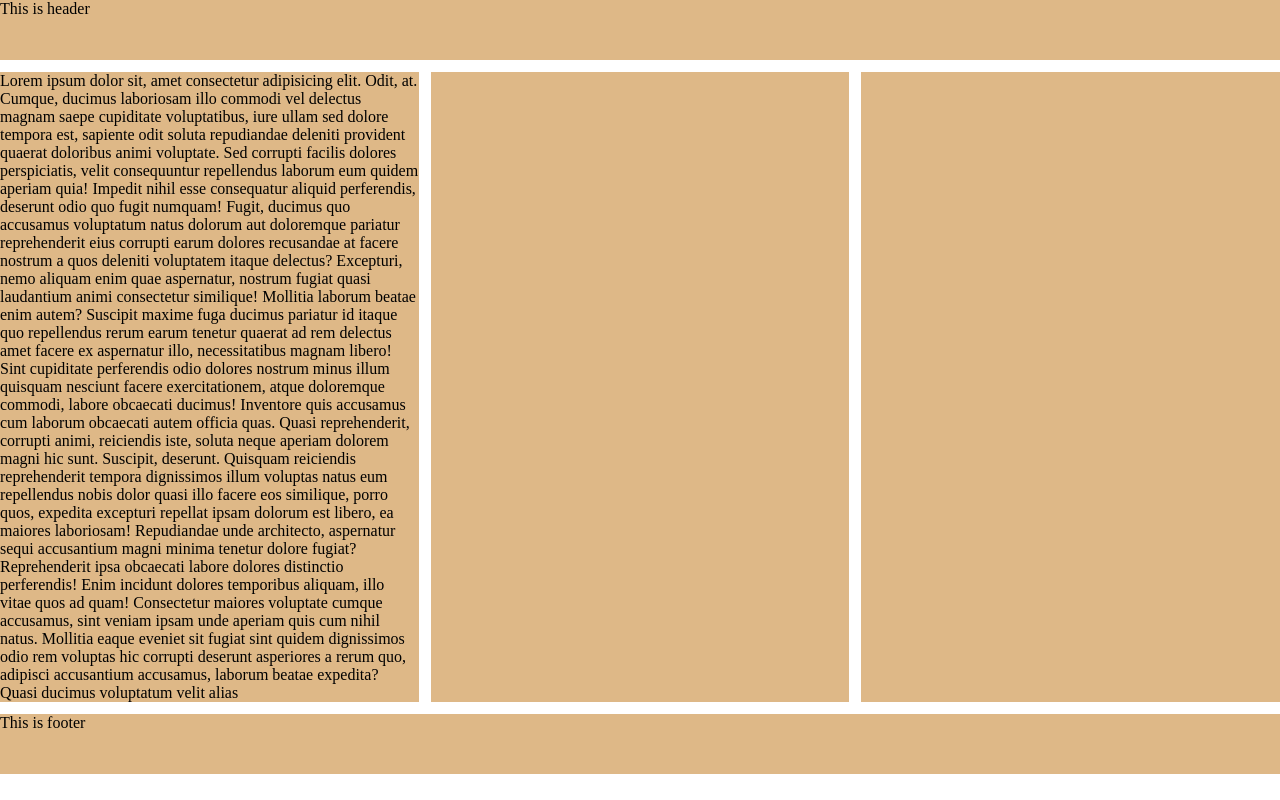
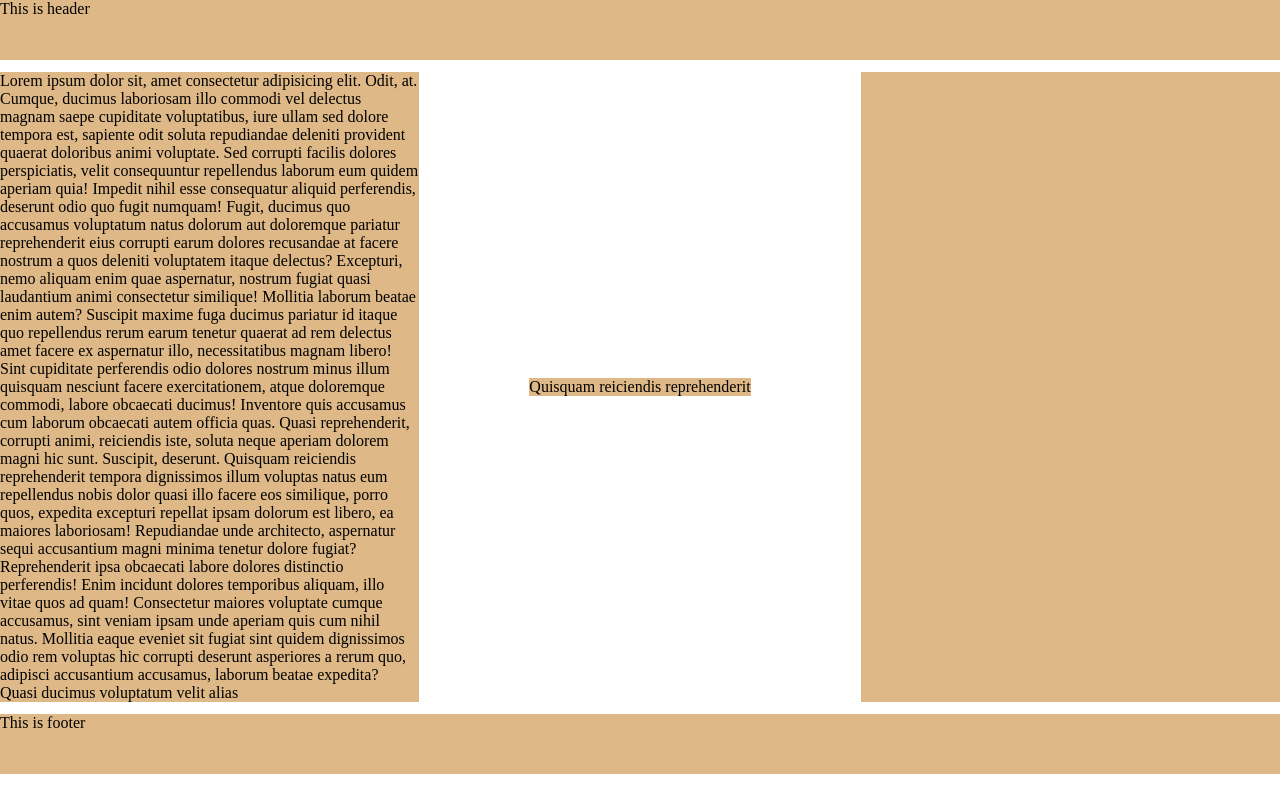
Before and after one commit to readytowork-org/css-grid, a plain HTML site: page css-grid-1/index.html in a window 1280 px wide. Drawn offline with Linux system fonts and the light colour scheme.

Commit message:
Fix:justify, align, grid-column and place-self property

```diff
--- a/css-grid-1/index.html
+++ b/css-grid-1/index.html
@@ -42,7 +42,9 @@
         corrupti deserunt asperiores a rerum quo, adipisci accusantium
         accusamus, laborum beatae expedita? Quasi ducimus voluptatum velit alias
       </div>
-      <div class="item"></div>
+      <div class="item item2">
+        Quisquam reiciendis reprehenderit
+      </div>
       <div class="item"></div>
       <div class="item footer">This is footer</div>
     </div>
--- a/css-grid-1/style.css
+++ b/css-grid-1/style.css
@@ -21,7 +21,12 @@
     grid-template-rows: 60px 1fr 60px;
     row-gap: 12px;
     column-gap: 12px;
-}
+    /* justify-items: center;
+    justify-items: start;
+    justify-items: end; */
+
+
+ }
 
 .item{
 background-color: burlywood;
@@ -30,8 +35,20 @@ height:122px */
 }
 
 .item1{
-    grid-column-start: 1;
-    grid-column-end: 4;
+    /* grid-column-start: 1;
+    grid-column-end: 4; */
+
+    /* Another way of spanning the columns */
+    grid-column: 1 / span 3;
+}
+
+.item2{
+    /*Justify-items work on grid containers and justify-self works on grid items*/
+    /* justify-self: center;
+    align-self:center; */
+
+    /*place-self centers both justiy and align type property*/
+    place-self: center;
 }
 
 .footer{
```
